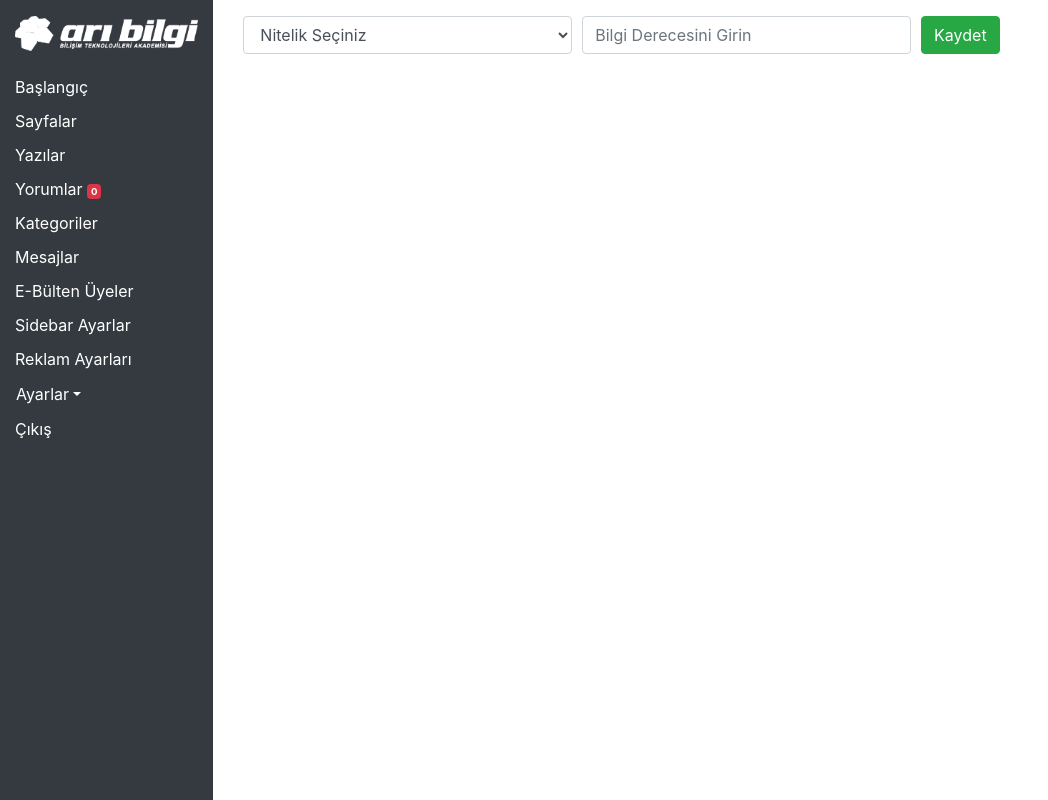
After one commit to clmdmrts/clmphp, a PHP site: page /admin/nitelik.php in a window 1280 px wide. The commit adds this page. Shown: the whole page, without its empty margins (0-1048 px from the left). Run offline with PHP 8.4, Linux system fonts and the light colour scheme; the visitor is signed in with stand-in values (Sample User, id 1); data comes from the database, SQL or seed files in the repository; some libraries are stand-ins or nearby versions.

Commit message:
Hakkımda-Ayarlar Düzeltildi

```diff
--- a/admin/header.php
+++ b/admin/header.php
@@ -53,7 +53,15 @@ $yeni_yorum = $sorgu_yorum->fetchColumn();
             <li><a href="ebultenuye.php">E-Bülten Üyeler</a></li>
             <li><a href="sidebar.php">Sidebar Ayarlar</a></li>
             <li><a href="reklam.php">Reklam Ayarları</a></li>
-            <li><a href="ayarlar.php">Ayarlar</a></li>
+            <li>
+              <div class="dropdown">
+                  <a class="btn btn-link dropdown-toggle p-0" href="#" role="button" id="dropdownMenuLink" data-toggle="dropdown" aria-expanded="false">Ayarlar</a>
+                  <ul class="dropdown-menu" aria-labelledby="dropdownMenuLink">
+                    <li><a class="dropdown-item text-dark" href="ayarlar.php">Site Ayarları</a></li>
+                    <li><a class="dropdown-item text-dark" href="nitelik.php">Nitelik Ayarları</a></li>
+                  </ul>
+              </div>
+            </li>
             <li><a href="logout.php">Çıkış</a></li>
           </ul>
         </div>
--- /dev/null
+++ b/admin/nitelik.php
@@ -0,0 +1,33 @@
+<?php require_once('header.php'); ?>
+
+<!-- Nitelik Ayarları Section Start -->
+<section id="nitelik">
+    <div class="container">
+        <form method="post" class="form-row">
+            <div class="col-md-4">
+                <div class="form-group">
+                    <select name="nitelik" class="form-control">
+                        <option value="">Nitelik Seçiniz</option>
+                        <option value="html">Html</option>
+                        <option value="css">Css</option>
+                        <option value="bootstrap">Bootstrap</option>
+                        <option value="php">Php</option>
+                        <option value="asp">Asp.Net</option>
+                    </select>
+                </div>
+            </div>
+            <div class="col-md-4">
+                <div class="form-group">
+                    <input type="text" name="deger" placeholder="Bilgi Derecesini Girin" class="form-control">
+                </div>
+            </div>
+            <div class="col-md-4">
+                <button type="submit" class="btn btn-success">Kaydet</button>
+            </div>
+        </form>
+    </div>
+</section>
+
+<!-- Nitelik Ayarları Section End -->
+
+<?php require_once('footer.php'); ?>
--- a/css/style.css
+++ b/css/style.css
@@ -25,3 +25,14 @@
 #adslist td{
     vertical-align: middle ;
 }
+
+#sampleBanner{
+    background-size: cover;
+    background-repeat: no-repeat;
+    background-position: center center;
+}
+
+.py-15{
+    padding-top: 150px;
+    padding-bottom: 150px;
+}
--- a/footer.php
+++ b/footer.php
@@ -14,12 +14,12 @@
           <h4>Hizmetler</h4>
 
           <?php
-          $sorgu2 = $db->prepare('select * from sayfalar order by baslik desc');
+          $sorgu2 = $db->prepare("select * from sayfalar where sayfaturu = 'altsayfa' order by baslik desc ");
           $sorgu2->execute();
 
           if ($sorgu2->rowCount()) {
             foreach ($sorgu2 as $satir2) {
-              echo '<a href="sample.php?id=' . $satir2['id'] . '" style="font-size:14px;">' . $satir2['baslik'] . '</a><br>';
+              echo '<a href="samplepage.php?id=' . $satir2['id'] . '" style="font-size:14px;">' . $satir2['baslik'] . '</a><br>';
             }
           }
           ?>
```
Also changed, not shown: admin/sayfaekle.php (+10 -3 lines), hakkimda.php (+38 -0 lines), header.php (+15 -4 lines), samplepage.php (+36 -0 lines), img/about.jpg (added).
